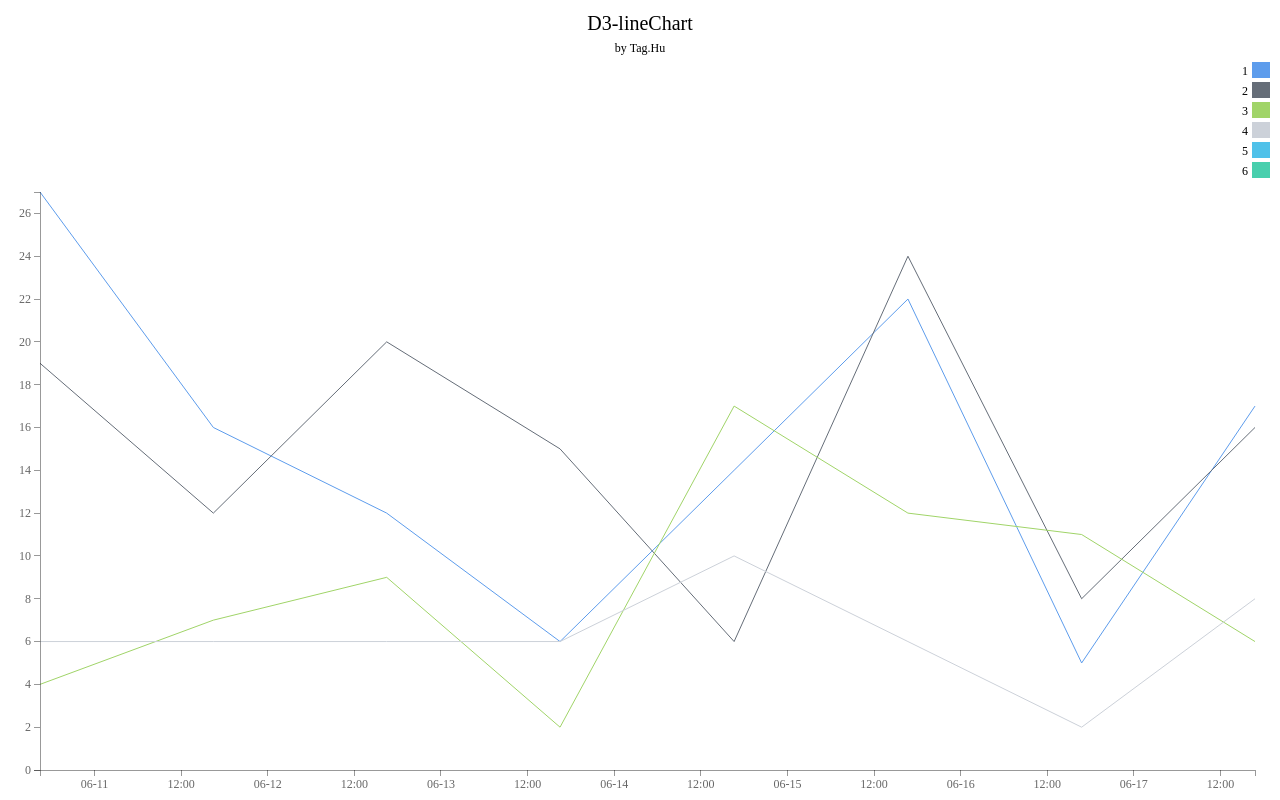
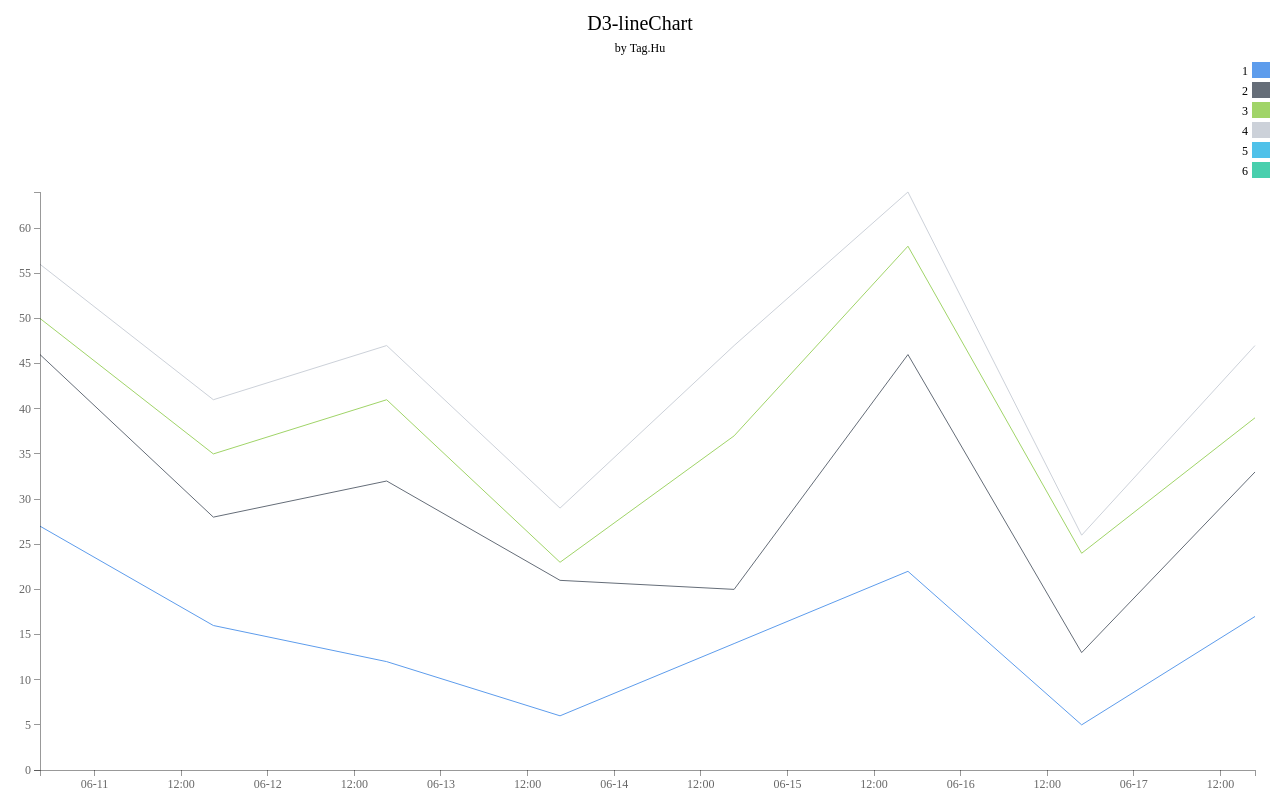
Before and after one commit to LearnShare/d3-chart, a plain HTML site: page line-chart.html in a window 1280 px wide. Drawn offline with Linux system fonts and the light colour scheme.

Commit message:
Update(LineChart): support stack chart

```diff
--- a/js/modules/line-chart.js
+++ b/js/modules/line-chart.js
@@ -31,6 +31,8 @@ var LineChart = (function(_super) {
 
     self.config.type = config.type
         || 'line';
+    self.config.stack = config.stack
+        || false;
     self.config.line = config.line
         || 'segment';
     self.config.marker = config.marker
@@ -54,6 +56,7 @@ var LineChart = (function(_super) {
     self.dataX = [];
     self.minY = 0;
     self.maxY = 0;
+    self.maxSumY = 0;
 
     for(var i in data) {
       var data = self.chartData[i];
@@ -74,6 +77,16 @@ var LineChart = (function(_super) {
         if(d.y > self.maxY) {
           self.maxY = d.y;
         }
+
+        if(i > 0) {
+          d.sum = d.y + self.chartData[i - 1][j].sum;
+        }else {
+          d.sum = d.y;
+        }
+
+        if(d.sum > self.maxSumY) {
+          self.maxSumY = d.sum;
+        }
       }
     }
     self.dataX.sort(function(a, b) {
@@ -84,17 +97,6 @@ var LineChart = (function(_super) {
       self.config.legendData = legendData;
     }
 
-    self.draw();
-  };
-
-  // append more data
-  LineChart.prototype.appendData = function(data, legendData) {
-    var self = this;
-
-    // self.chartData = data;
-    if(legendData) {
-      self.config.legendData = legendData;
-    }
     self.draw();
   };
 
@@ -158,8 +160,12 @@ var LineChart = (function(_super) {
           }));
     }
     self.rangeY = d3.scale.linear()
-        .range([self.chartHeight, 0])
-        .domain([self.minY, self.maxY]);
+        .range([self.chartHeight, 0]);
+    if(self.config.stack) {
+      self.rangeY.domain([self.minY, self.maxSumY]);
+    }else {
+      self.rangeY.domain([self.minY, self.maxY]);
+    }
 
     self.bisectX = d3.bisector(function(d) {
       return d.x;
@@ -202,20 +208,32 @@ var LineChart = (function(_super) {
         .interpolate(lineInterpolate)
         .x(function(d) {
           return self.rangeX(d.x);
-        })
-        .y(function(d) {
-          return self.rangeY(d.y);
         });
+    if(self.config.stack) {
+      line.y(function(d) {
+        return self.rangeY(d.sum);
+      });
+    }else {
+      line.y(function(d) {
+        return self.rangeY(d.y);
+      });
+    }
     // area path
     var area = d3.svg.area()
         .interpolate(lineInterpolate)
         .x(function(d) {
           return self.rangeX(d.x);
         })
-        .y0(self.chartHeight)
-        .y1(function(d) {
-          return self.rangeY(d.y);
-        });
+        .y0(self.chartHeight);
+    if(self.config.stack) {
+      area.y1(function(d) {
+        return self.rangeY(d.sum);
+      });
+    }else {
+      area.y1(function(d) {
+        return self.rangeY(d.y);
+      });
+    }
 
     // line/area
     var pathClass = 'line',
@@ -471,11 +489,19 @@ var LineChart = (function(_super) {
       y: self.rangeY(d.y)
     };
 
+    if(self.config.stack) {
+      point.y = self.rangeY(d.sum);
+    }
+
     var textElmt = self.markers[i].select('text'),
         rectElmt = self.markers[i].select('rect'),
         circleElmt = self.markers[i].select('circle');
 
-    textElmt.text(d.y);
+    if(self.config.stack) {
+      textElmt.text(d.sum);
+    }else {
+      textElmt.text(d.y);
+    }
 
     var textElmtRect = textElmt[0][0].getBoundingClientRect();
 
--- a/line-chart.html
+++ b/line-chart.html
@@ -66,6 +66,7 @@
         chartMarginX: 30,
         chartMarginY: 20,
         type: 'line', // line|area
+        stack: true,
         line: 'segment', // segment|curve|step
         marker: 'none', // none|dot|square|circle
         xFormat: 'time', // value|time
```
Also changed, not shown: bar-chart.html (+1 -1 lines).
